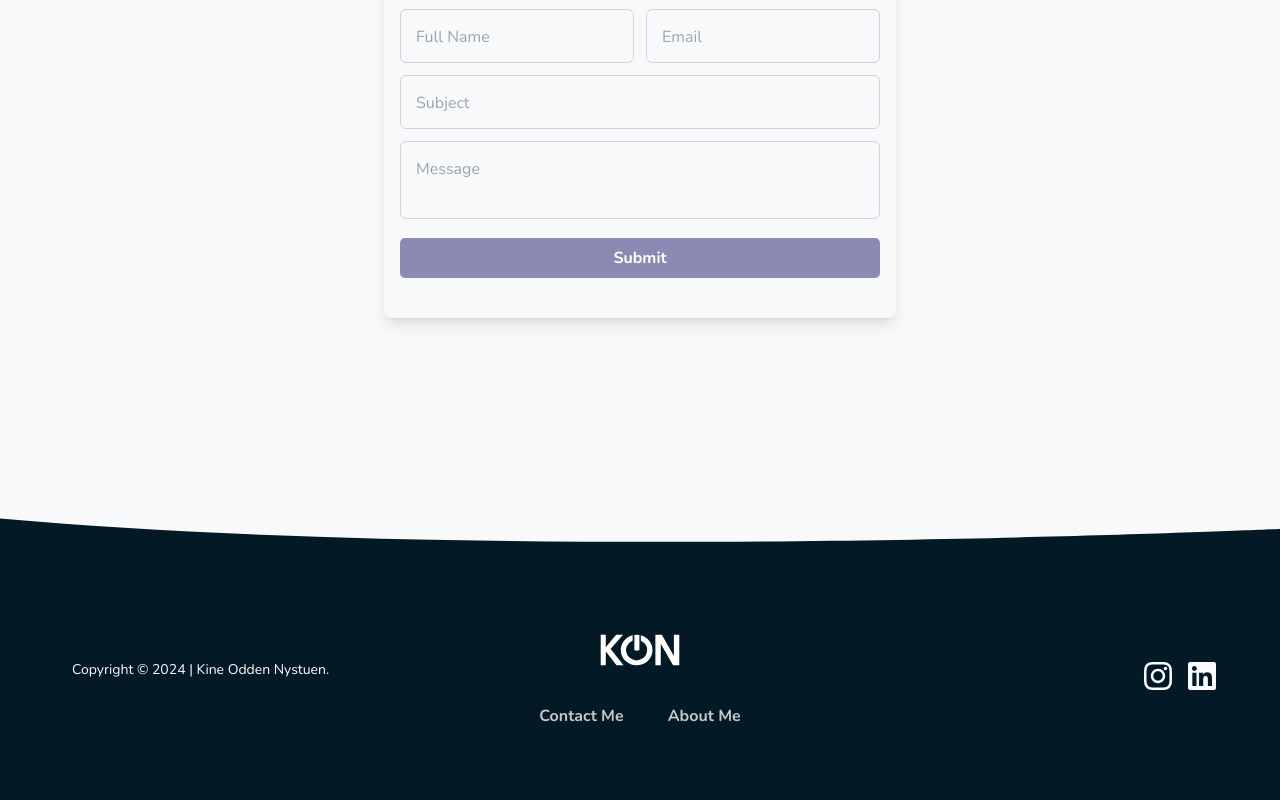
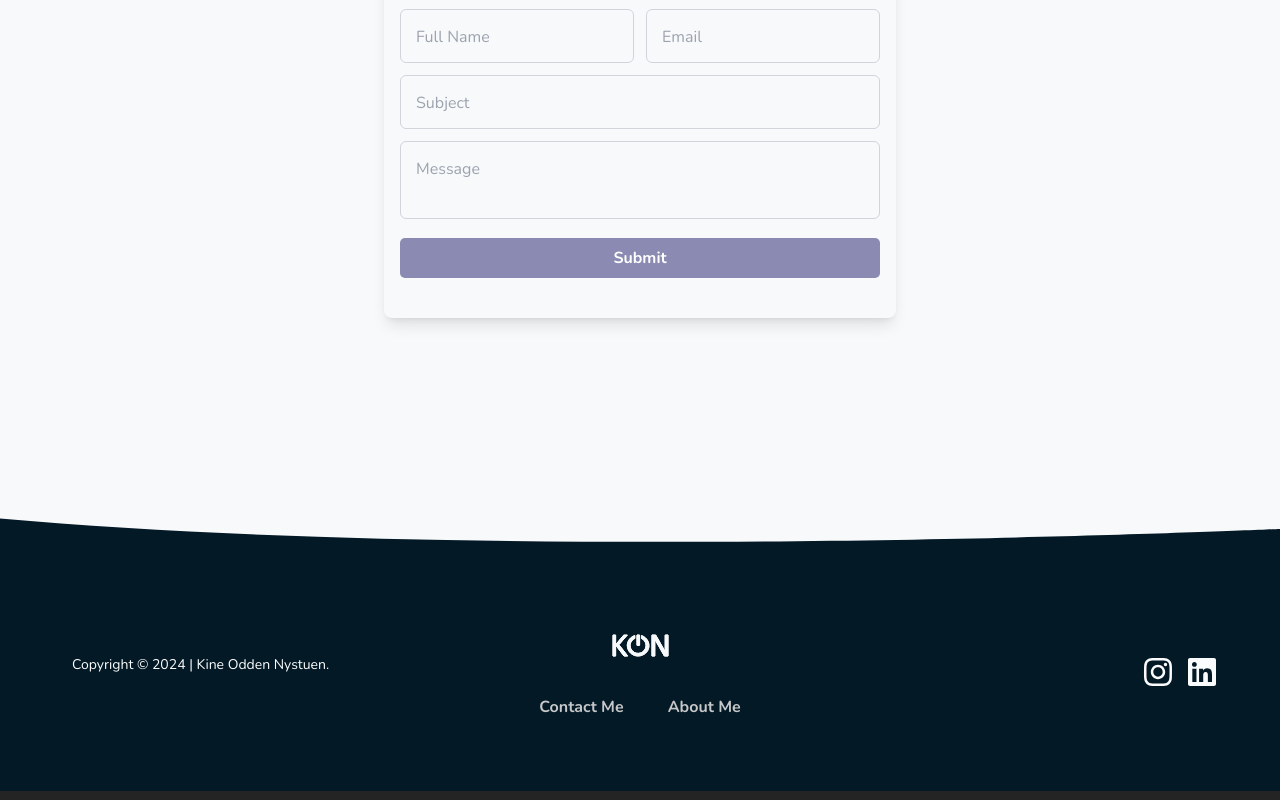
Before and after one commit to Kinenystuen/KON_portfolio, a React (Vite) app: page / in a window 1280 px wide. Shown: the part 4022-4822 px from the top of the page. Built offline with nearby package versions, Linux system fonts and the light colour scheme; no server answers; what tailwindcss-motion would draw is missing.

Commit message:
changes img to svg

```diff
--- a/src/components/shared/FooterBar.tsx
+++ b/src/components/shared/FooterBar.tsx
@@ -29,11 +29,23 @@ const FooterBar = () => {
           {/* Logo Section */}
           <div className="flex flex-col justify-center items-center">
             <Link to="/" className="m-1.5 p-2">
-              <img
-                src={getBaseUrl("assets/KON_logo.svg")}
-                alt="Site logo"
-                className="filter invert w-20"
-              />
+              <svg
+                width="57"
+                height="23"
+                viewBox="0 0 57 23"
+                fill="none"
+                xmlns="http://www.w3.org/2000/svg"
+                className=" fill-whiteFont-500 stroke-whiteFont-500"
+              >
+                <path d="M3.60664 1.12092H1V22H3.60664V11.0043L11.9913 22H15.7275L6.90837 10.7048L15.293 1.07813L11.7306 1.12092L3.60664 10.8331V1.12092Z" />
+                <path d="M22.7654 1.59155V4.45815C21.4186 5.14271 19.7678 6.08398 18.5948 8.77943C17.6564 10.9358 18.2038 13.2433 18.5948 14.1276C18.7251 14.9119 19.6896 16.8829 22.5047 18.4916C25.3199 20.1003 28.4276 19.1619 29.6295 18.4916C30.9618 17.9354 33.7133 15.8218 34.0608 11.8172C34.4084 7.81249 31.2225 5.29959 29.5861 4.54372V1.63434C31.7583 2.14776 35.7117 4.97157 36.5806 8.90779C37.4495 12.844 36.727 16.153 33.6264 19.0906C30.1943 22.3423 23.4171 23.5145 18.5948 19.0906C16.0577 16.7631 15.3655 13.2719 15.3365 11.8172C15.2351 10.8331 15.4581 8.23179 17.1611 5.69891C18.8641 3.16604 21.6069 1.90531 22.7654 1.59155Z" />
+                <path d="M24.981 11.27V1.12052C26.057 0.918768 27.1546 1.0068 27.5801 1.12052C27.5801 1.12052 27.5971 11.2652 27.5801 11.27C26.4858 11.5771 25.3914 11.3979 24.981 11.27Z" />
+                <path d="M39.9692 22V1.07813H43.7488L53.1762 17.7215V1.07813H56V22H52.3507L42.7931 5.09992V22H39.9692Z" />
+                <path d="M3.60664 1.12092H1V22H3.60664V11.0043L11.9913 22H15.7275L6.90837 10.7048L15.293 1.07813L11.7306 1.12092L3.60664 10.8331V1.12092Z" />
+                <path d="M22.7654 1.59155V4.45815C21.4186 5.14271 19.7678 6.08398 18.5948 8.77943C17.6564 10.9358 18.2038 13.2433 18.5948 14.1276C18.7251 14.9119 19.6896 16.8829 22.5047 18.4916C25.3199 20.1003 28.4276 19.1619 29.6295 18.4916C30.9618 17.9354 33.7133 15.8218 34.0608 11.8172C34.4084 7.81249 31.2225 5.29959 29.5861 4.54372V1.63434C31.7583 2.14776 35.7117 4.97157 36.5806 8.90779C37.4495 12.844 36.727 16.153 33.6264 19.0906C30.1943 22.3423 23.4171 23.5145 18.5948 19.0906C16.0577 16.7631 15.3655 13.2719 15.3365 11.8172C15.2351 10.8331 15.4581 8.23179 17.1611 5.69891C18.8641 3.16604 21.6069 1.90531 22.7654 1.59155Z" />
+                <path d="M24.981 11.27V1.12052C26.057 0.918768 27.1546 1.0068 27.5801 1.12052C27.5801 1.12052 27.5971 11.2652 27.5801 11.27C26.4858 11.5771 25.3914 11.3979 24.981 11.27Z" />
+                <path d="M39.9692 22V1.07813H43.7488L53.1762 17.7215V1.07813H56V22H52.3507L42.7931 5.09992V22H39.9692Z" />
+              </svg>
               <span className="sr-only">KON - Homepage</span>
             </Link>
           </div>
```
